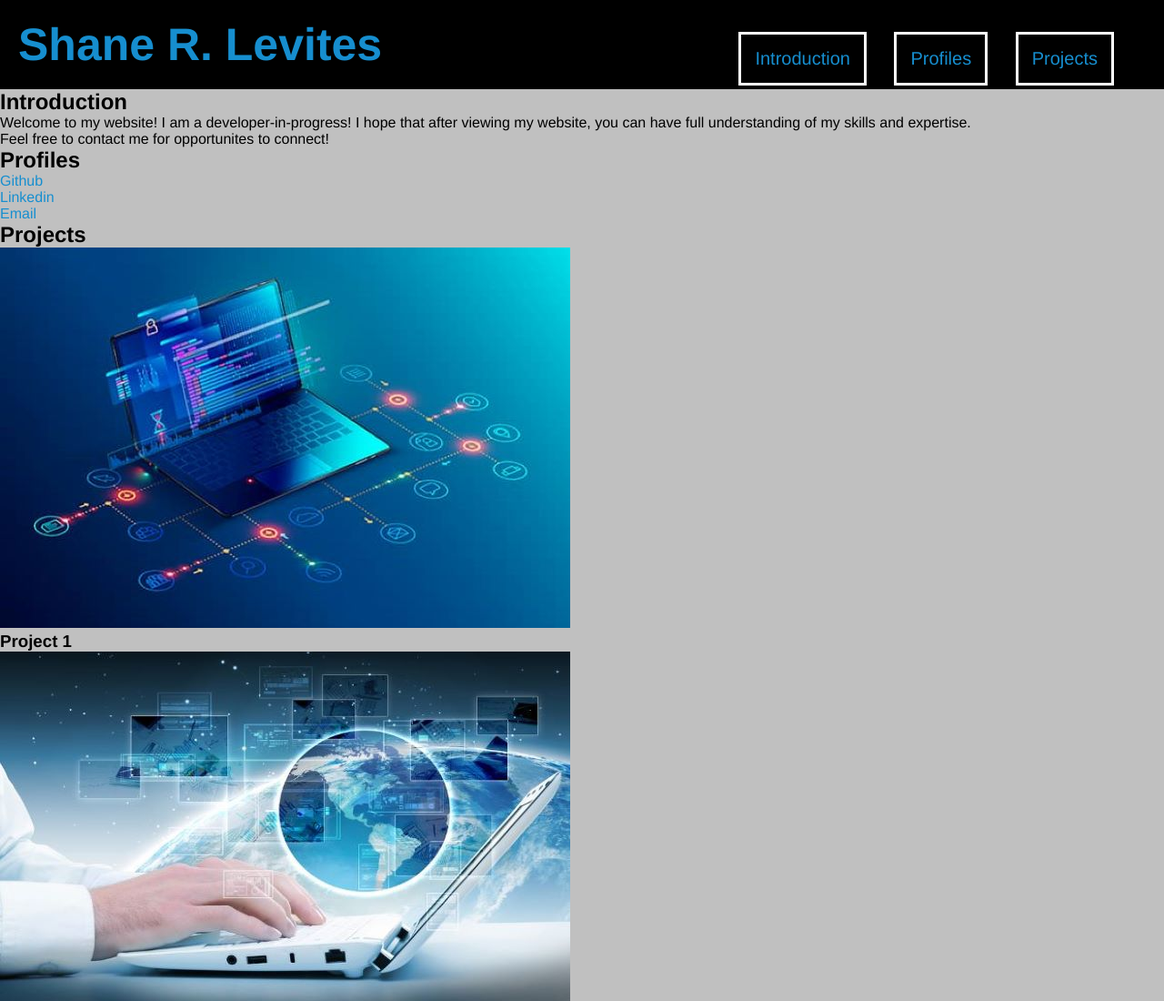
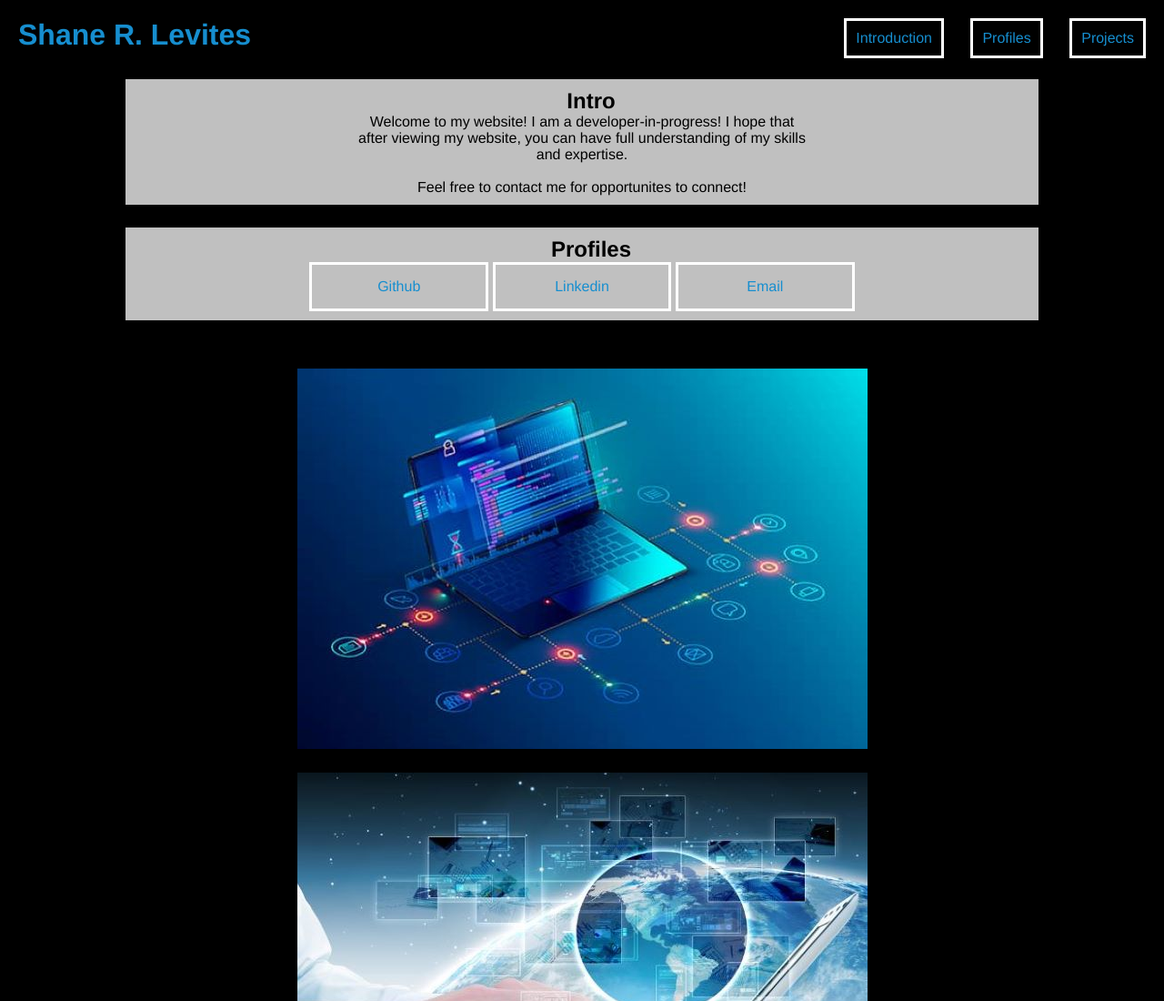
Before and after one commit to srlevit94/Module-02-Challenge-Levites, a plain HTML site: page index.html in a window 1280 px wide. Shown: the top 1100 px of the page at 91% size. Drawn offline with Linux system fonts and the light colour scheme.

Commit message:
made gray boxes for intro and profiles

```diff
--- a/assets/style.css
+++ b/assets/style.css
@@ -19,21 +19,19 @@ body {
 
 .header h1 {
     display: inline-block;
-    font-size: 50px;
+    max-width: 40%;
 }
 
 .header nav {
-    padding: 15px;
-    margin-right: 20px;
+    max-width: 60%;
     float: right;
-    font-size: 20px;
     justify-content: space-around;
 }
 
 .header nav ul li {
     display: inline-block;
-    padding: 15px;
     margin-left: 25px;
+    padding: 10px;
     border-style: solid;
     border-color: #fff;
 }
@@ -44,10 +42,37 @@ a {
     text-decoration: none;
 }
 
-.intro {
+.content {
+    margin: auto;
+    width: 80%;
+    padding: 10px;
+    text-align: center;
+}
+
+.content-box {
     max-width: 100%;
     display: block;
     margin-bottom: 25px;
-    display: block;
     background-color: silver;
+    padding: 10px;
 }
+
+.content-box h1 {
+    margin-left: 20px;
+}
+
+.content-box p {
+    margin: auto;
+    max-width: 50%;
+}
+
+
+.content-box ul li {
+    display: inline-block;
+    padding: 15px;
+    width: 20%;
+    margin: auto;
+    border-style: solid;
+    border-color: #fff;
+    text-align: center;
+}
--- a/index.html
+++ b/index.html
@@ -24,17 +24,18 @@
             </ul>
         </nav>
     </header>
-    <main class="intro">
-        <section>
-            <h1>Introduction</h1>
+    <main class="content">
+        <section id="intro" class="content-box">
+            <h1>Intro</h1>
             <p>
             Welcome to my website! I am a developer-in-progress!
             I hope that after viewing my website, you can have full understanding of my skills and expertise.
             <br>
+            <br>
             Feel free to contact me for opportunites to connect!
              </p>
         </section>
-        <section>
+        <section id="profilies" class="content-box">
             <h1>Profiles</h1>
             <ul>
                 <li>
```
